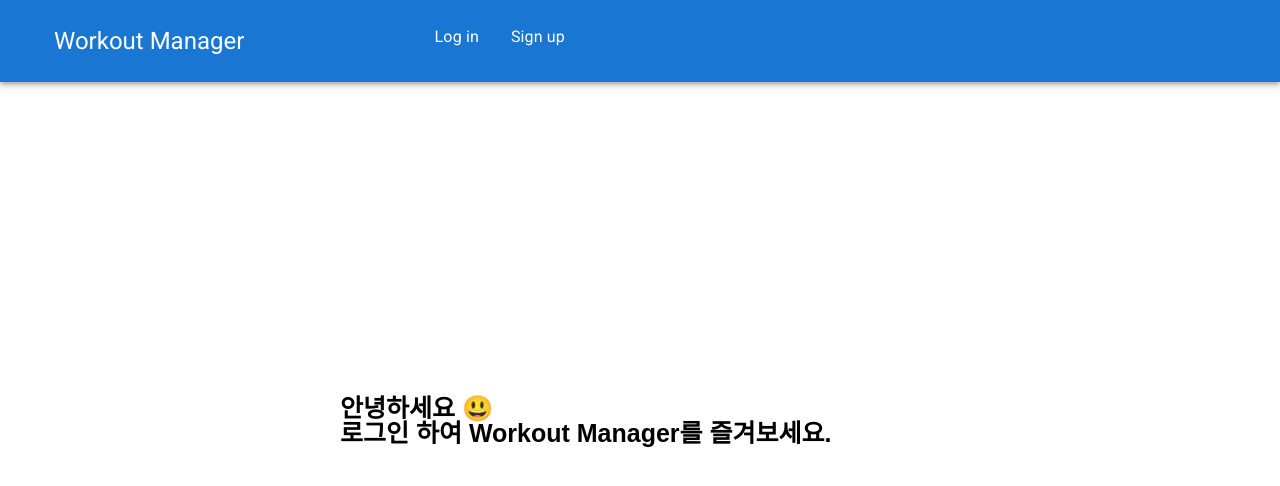
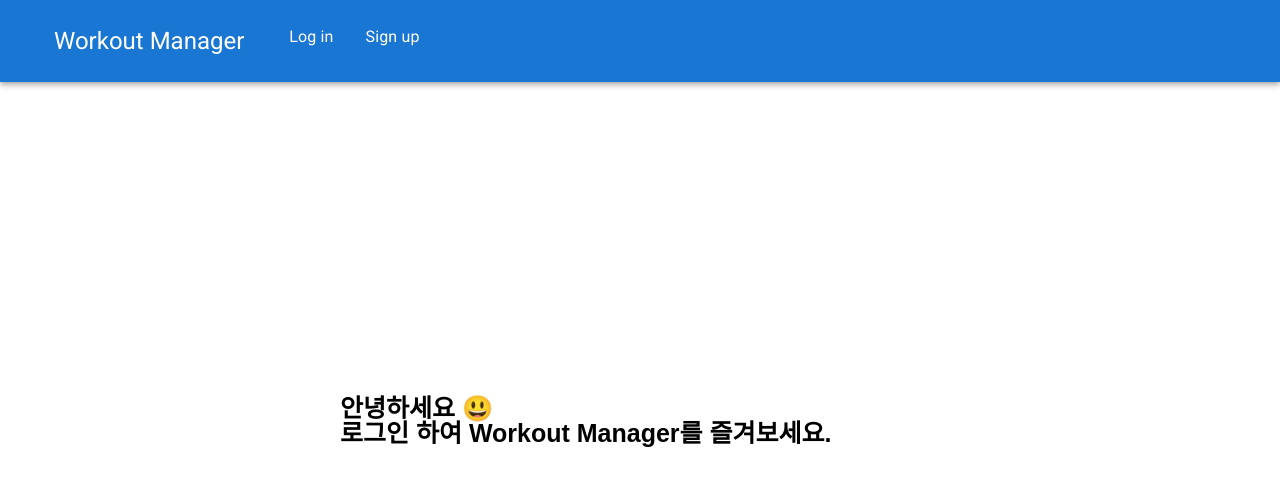
Before and after one commit to wujuno/workout-manager, a React (Create React App) app: page / in a window 1280 px wide. Shown: the top 486 px of the page. Built offline with nearby package versions, Linux system fonts and the light colour scheme.

Commit message:
Style: Change Header

```diff
--- a/src/components/Header.tsx
+++ b/src/components/Header.tsx
@@ -14,6 +14,11 @@ const Wrapper = styled.nav`
   display: grid;
   grid-template-columns: repeat(3, 1fr);
   padding: 25px 30px;
+`;
+
+const MenuBox = styled.div`
+  display: flex;
+  justify-content: space-around;
 `;
 
 //identification
@@ -37,6 +42,7 @@ function Header() {
           <Link to="/">
             <Typography variant="h5">Workout Manager</Typography>
           </Link>
+          <MenuBox>
             <Stack direction="row" spacing={6}>
               {isLoggedIn ? (
                 <>
@@ -75,6 +81,7 @@ function Header() {
                 </>
               )}
             </Stack>
+          </MenuBox>
         </Wrapper>
       </Toolbar>
     </AppBar>
```
Lines whose indentation alone changed are shown as unchanged.
